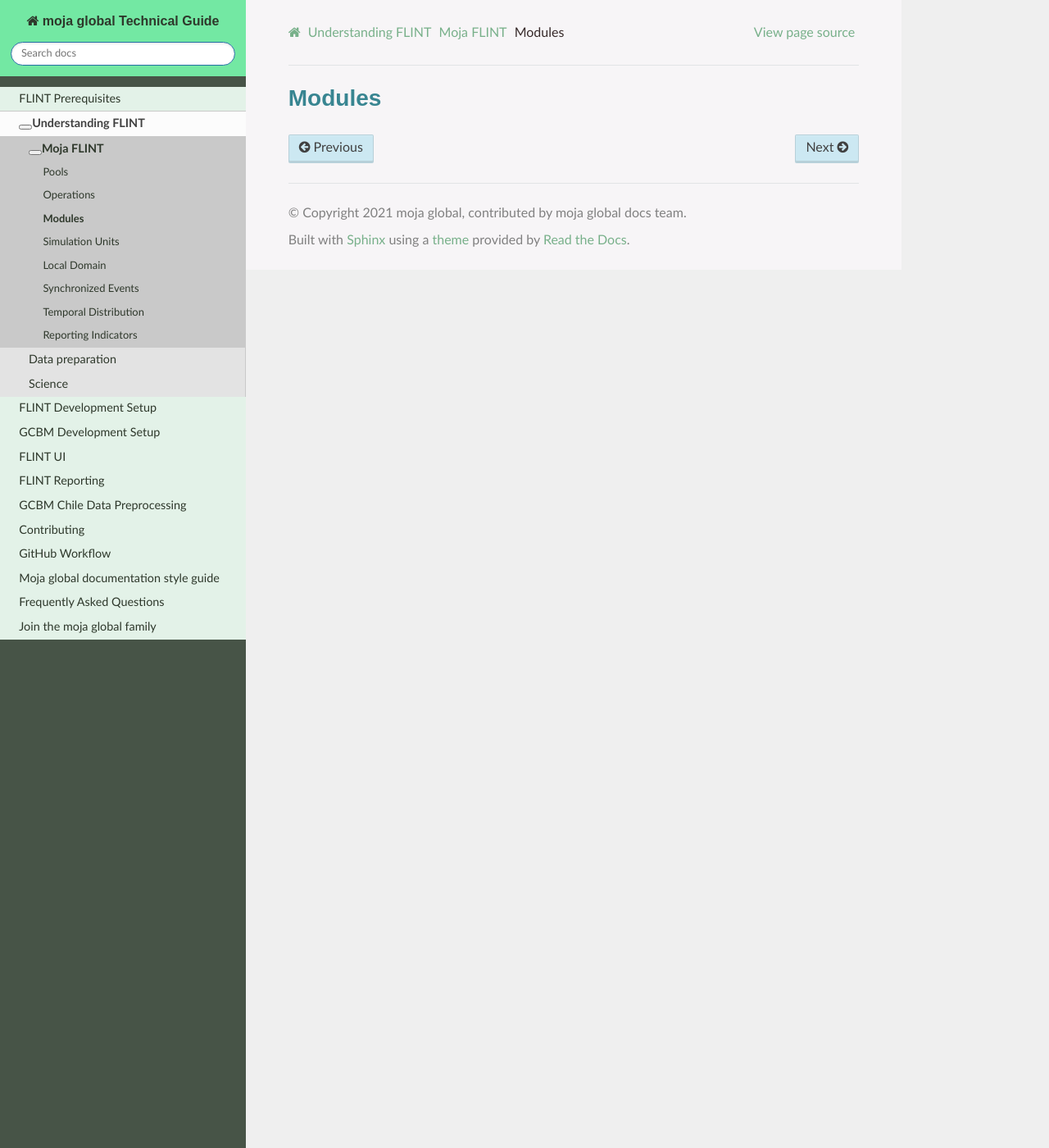
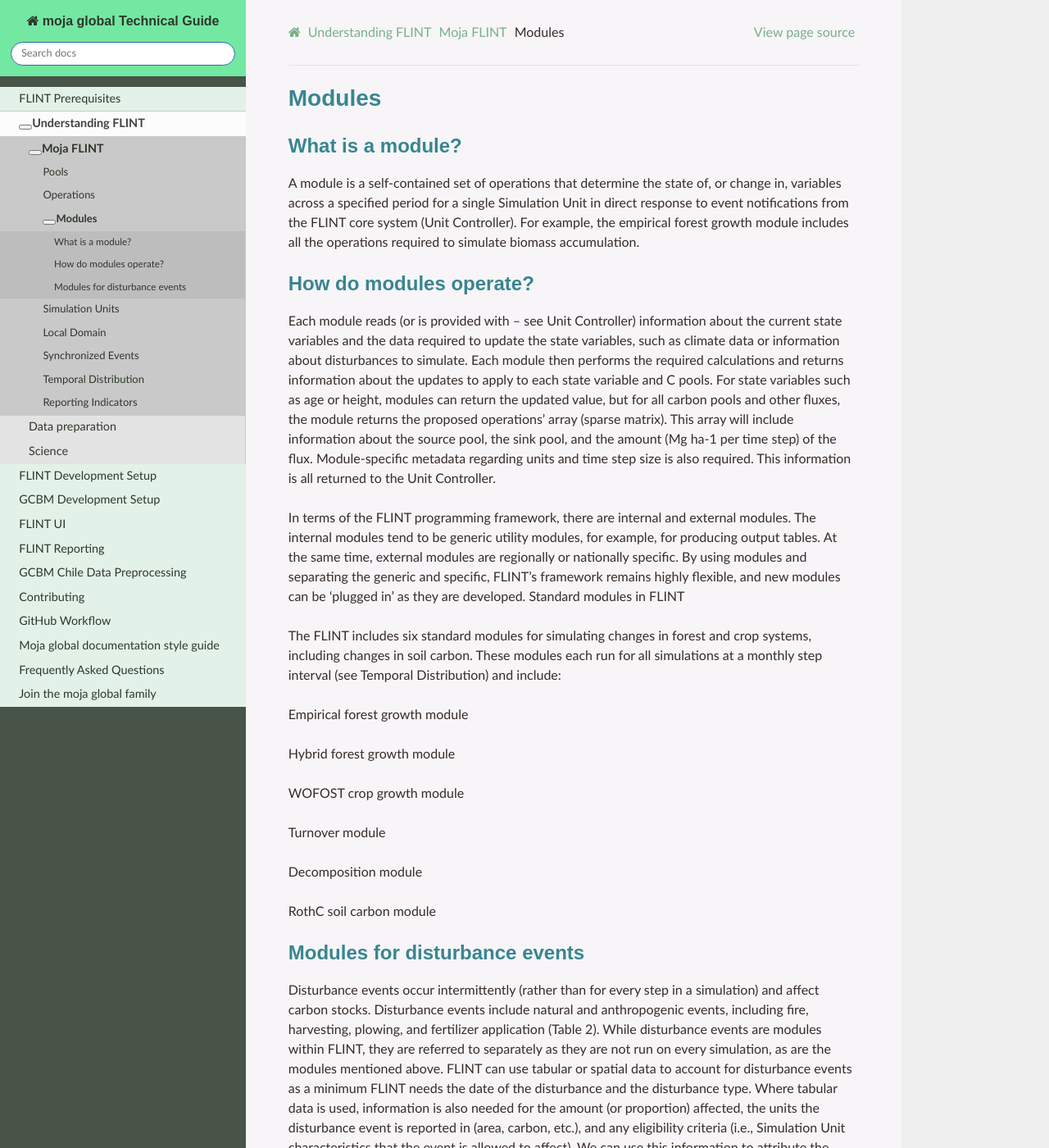
Before and after one commit to moja-global/moja_global_docs, a Sphinx documentation site: the page built from docs/Understanding-FLINT/moja-flint/modules.rst, in a window 1280 px wide and 1400 px high. Shown: the whole window at 82% size. Built offline with Sphinx 7.4.7 and the Read the Docs theme 2.0.0, drawn with Linux system fonts in a browser that asks for light colours; some of the changed text lies outside the part shown.

Commit message:
DOCS: Add docs around modules
Signed-off-by: HarshCasper <erbeusgriffincasper@gmail.com>

```diff
--- a/docs/Understanding-FLINT/moja-flint/modules.rst
+++ b/docs/Understanding-FLINT/moja-flint/modules.rst
@@ -1,2 +1,90 @@
 Modules
 ======================
+
+What is a module?
+-----------------
+
+A module is a self-contained set of operations that determine the state
+of, or change in, variables across a specified period for a single
+Simulation Unit in direct response to event notifications from the FLINT
+core system (Unit Controller). For example, the empirical forest growth
+module includes all the operations required to simulate biomass
+accumulation.
+
+How do modules operate?
+-----------------------
+
+Each module reads (or is provided with – see Unit Controller)
+information about the current state variables and the data required to
+update the state variables, such as climate data or information about
+disturbances to simulate. Each module then performs the required
+calculations and returns information about the updates to apply to each
+state variable and C pools. For state variables such as age or height,
+modules can return the updated value, but for all carbon pools and other
+fluxes, the module returns the proposed operations' array (sparse
+matrix). This array will include information about the source pool, the
+sink pool, and the amount (Mg ha-1 per time step) of the flux.
+Module-specific metadata regarding units and time step size is also
+required. This information is all returned to the Unit Controller.
+
+In terms of the FLINT programming framework, there are internal and
+external modules. The internal modules tend to be generic utility
+modules, for example, for producing output tables. At the same time,
+external modules are regionally or nationally specific. By using modules
+and separating the generic and specific, FLINT's framework remains
+highly flexible, and new modules can be 'plugged in' as they are
+developed. Standard modules in FLINT
+
+The FLINT includes six standard modules for simulating changes in forest
+and crop systems, including changes in soil carbon. These modules each
+run for all simulations at a monthly step interval (see Temporal
+Distribution) and include:
+
+-  Empirical forest growth module
+-  Hybrid forest growth module
+-  WOFOST crop growth module
+-  Turnover module
+-  Decomposition module
+-  RothC soil carbon module
+
+Modules for disturbance events
+------------------------------
+
+Disturbance events occur intermittently (rather than for every step in a
+simulation) and affect carbon stocks. Disturbance events include natural
+and anthropogenic events, including fire, harvesting, plowing, and
+fertilizer application (Table 2). While disturbance events are modules
+within FLINT, they are referred to separately as they are not run on
+every simulation, as are the modules mentioned above. FLINT can use
+tabular or spatial data to account for disturbance events as a minimum
+FLINT needs the date of the disturbance and the disturbance type. Where
+tabular data is used, information is also needed for the amount (or
+proportion) affected, the units the disturbance event is reported in
+(area, carbon, etc.), and any eligibility criteria (i.e., Simulation
+Unit characteristics that the event is allowed to affect). We can use
+this information to attribute the disturbance event to Simulation Units
+using pre-determined criteria (e.g., randomly, weighted, or based on a
+unit characteristic).
+
+The following are disturbance events included in FLINT. Carbon pool
+events directly affect one or more carbon pools, while non-carbon pool
+events indirectly affect one or more non-carbon pools.
+
+Carbon pool events
+~~~~~~~~~~~~~~~~~~
+
+-  Fire
+-  Harvest
+-  Herbicide
+-  Plough
+-  Debris mulching
+-  Grazing
+-  Organic matter additions
+-  Planting
+
+Non-Carbon Events
+~~~~~~~~~~~~~~~~~
+
+-  Irrigation
+-  Fertilizer application
+-  Compaction
```
